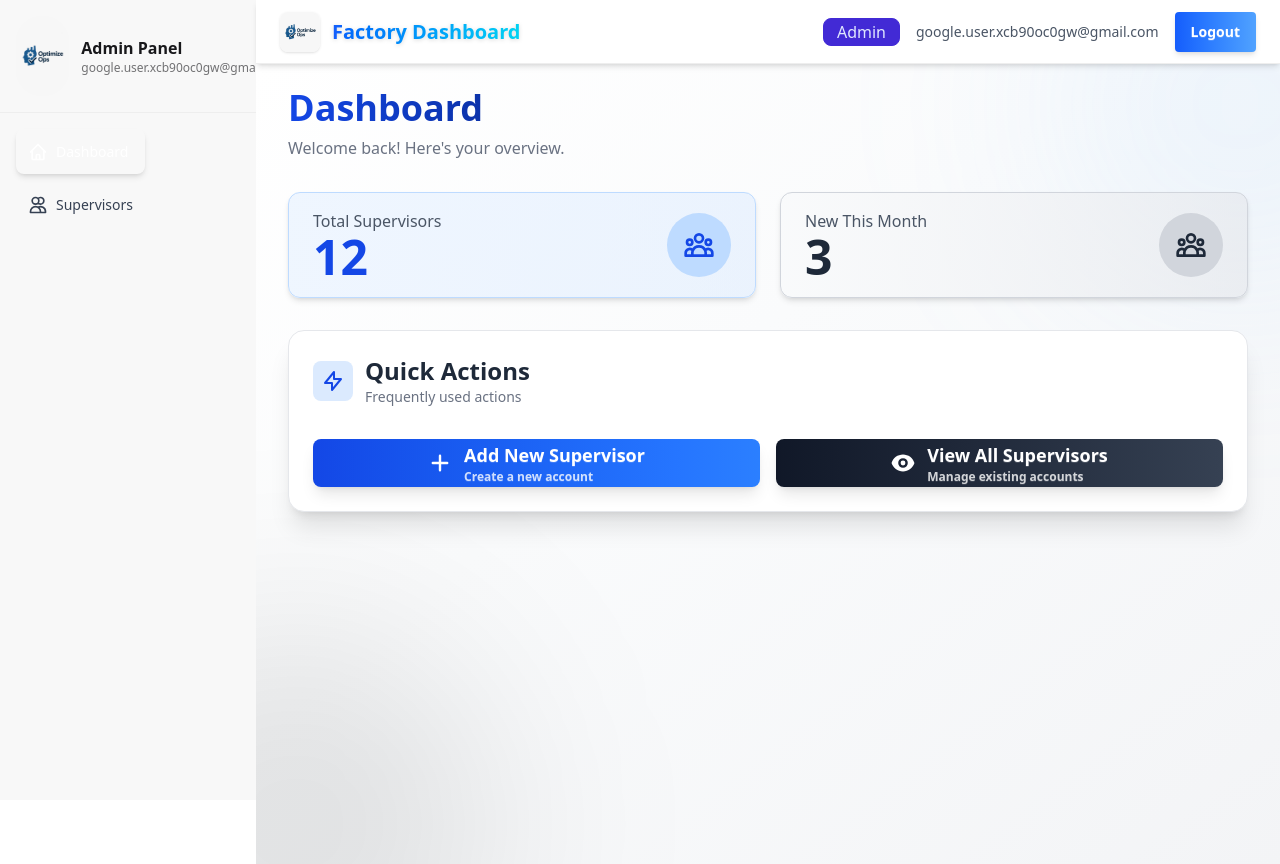
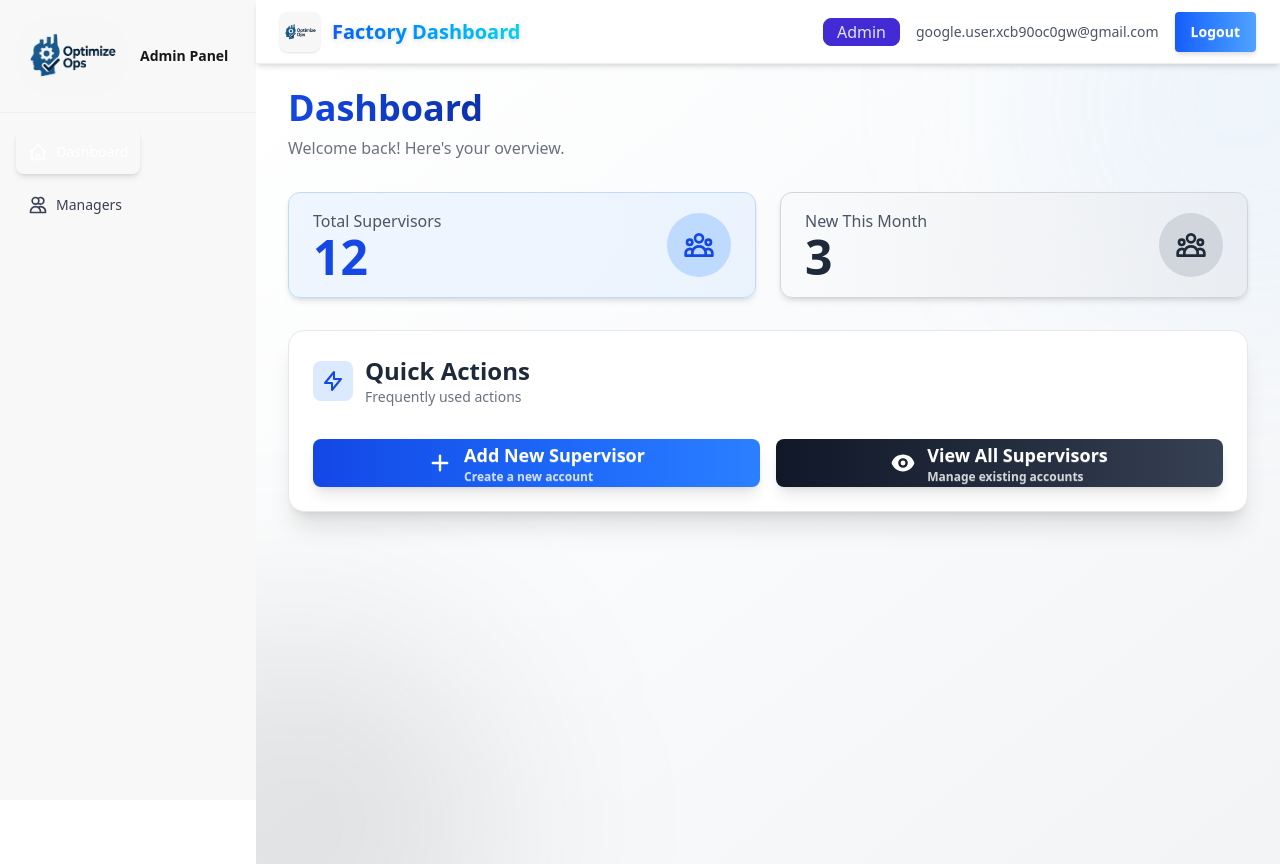
Before and after one commit to AbdullahMahmoud23/Optimize-ops, a React (Vite) app: page /signin in a window 1280 px wide. Both pictures are taken after a click on the button "Sign in with Google". Built offline with nearby package versions, Linux system fonts and the light colour scheme.

Commit message:
minor edits from supervisor to manager

```diff
--- a/src/components/Sidebar.jsx
+++ b/src/components/Sidebar.jsx
@@ -11,7 +11,7 @@
       case "admin":
         return [
           { to: "/admin/dashboard", label: "Dashboard", icon: "M3 12l2-2m0 0l7-7 7 7M5 10v10a1 1 0 001 1h3m10-11l2 2m-2-2v10a1 1 0 01-1 1h-3m-6 0a1 1 0 001-1v-4a1 1 0 011-1h2a1 1 0 011 1v4a1 1 0 001 1m-6 0h6" },
-          { to: "/admin/supervisors", label: "Supervisors", icon: "M12 4.354a4 4 0 110 5.292M15 21H3v-1a6 6 0 0112 0v1zm0 0h6v-1a6 6 0 00-9-5.197M13 7a4 4 0 11-8 0 4 4 0 018 0z" },
+          { to: "/admin/supervisors", label: "Managers", icon: "M12 4.354a4 4 0 110 5.292M15 21H3v-1a6 6 0 0112 0v1zm0 0h6v-1a6 6 0 00-9-5.197M13 7a4 4 0 11-8 0 4 4 0 018 0z" },
         ];
       case "supervisor":
         return [
@@ -42,11 +42,10 @@
         <img
           src={Logo}
           alt="Factory Logo"
-          className="w-26 h-20 rounded-full object-cover"
+          className="w-28 h-20 rounded-full object-cover"
         />
         <div>
-          <h2 className="text-m font-bold">{roleTitle} Panel</h2>
-          <p className="text-xs text-base-content/60">{user?.email || "User"}</p>
+          <h2 className="text-sm font-bold">{roleTitle} Panel</h2>
         </div>
       </div>
 
--- a/src/pages/Supervisors.jsx
+++ b/src/pages/Supervisors.jsx
@@ -129,9 +129,9 @@
       {/* Page Header */}
       <div className="flex justify-between items-center mb-8">
         <div>
-          <h1 className="text-4xl font-bold">Supervisors Management</h1>
+          <h1 className="text-4xl font-bold">Managers Management</h1>
           <p className="text-base-content/60 mt-2">
-            Manage supervisor accounts
+            Manage manager accounts
           </p>
         </div>
         <button className="btn btn-primary gap-2" onClick={openAddModal}>
@@ -147,7 +147,7 @@
               clipRule="evenodd"
             />
           </svg>
-          Add New Supervisor
+          Add New Manager
         </button>
       </div>
 
@@ -189,7 +189,7 @@
         <span className="font-bold text-base-content">
           {filteredSupervisors.length}
         </span>{" "}
-        supervisors
+        managers
       </div>
 
       {/* Table */}
@@ -279,7 +279,7 @@
               ✕
             </button>
             <h3 className="font-bold text-lg mb-4">
-              {editingId ? "Edit Supervisor" : "Add New Supervisor"}
+              {editingId ? "Edit Manager" : "Add New Manager"}
             </h3>
 
             <form onSubmit={handleSubmit} className="space-y-4">
@@ -352,7 +352,7 @@
                   Cancel
                 </button>
                 <button type="submit" className="btn btn-primary">
-                  {editingId ? "Save Changes" : "Add Supervisor"}
+                  {editingId ? "Save Changes" : "Add Manager"}
                 </button>
               </div>
             </form>
--- a/src/pages/supervisor/SupervisorDashboard.jsx
+++ b/src/pages/supervisor/SupervisorDashboard.jsx
@@ -11,7 +11,7 @@
         {/* Header */}
         <div className="mb-6 sm:mb-8">
           <h1 className="text-3xl sm:text-4xl font-bold text-transparent bg-gradient-to-r from-green-700 to-green-500 bg-clip-text">
-            Supervisor Dashboard
+            Manager Dashboard
           </h1>
           <p className="text-gray-500 mt-1 sm:mt-2 text-sm sm:text-base">
             Manage your team and oversee operations
```
